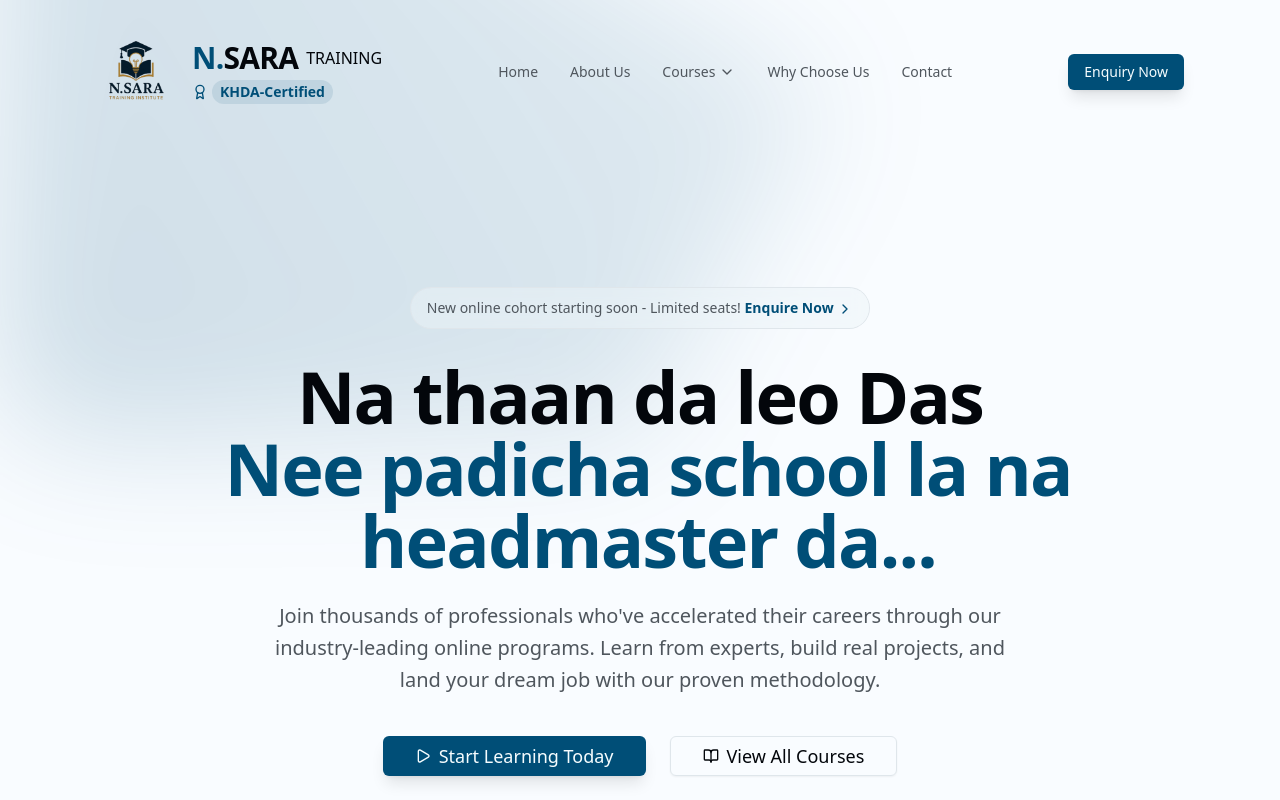
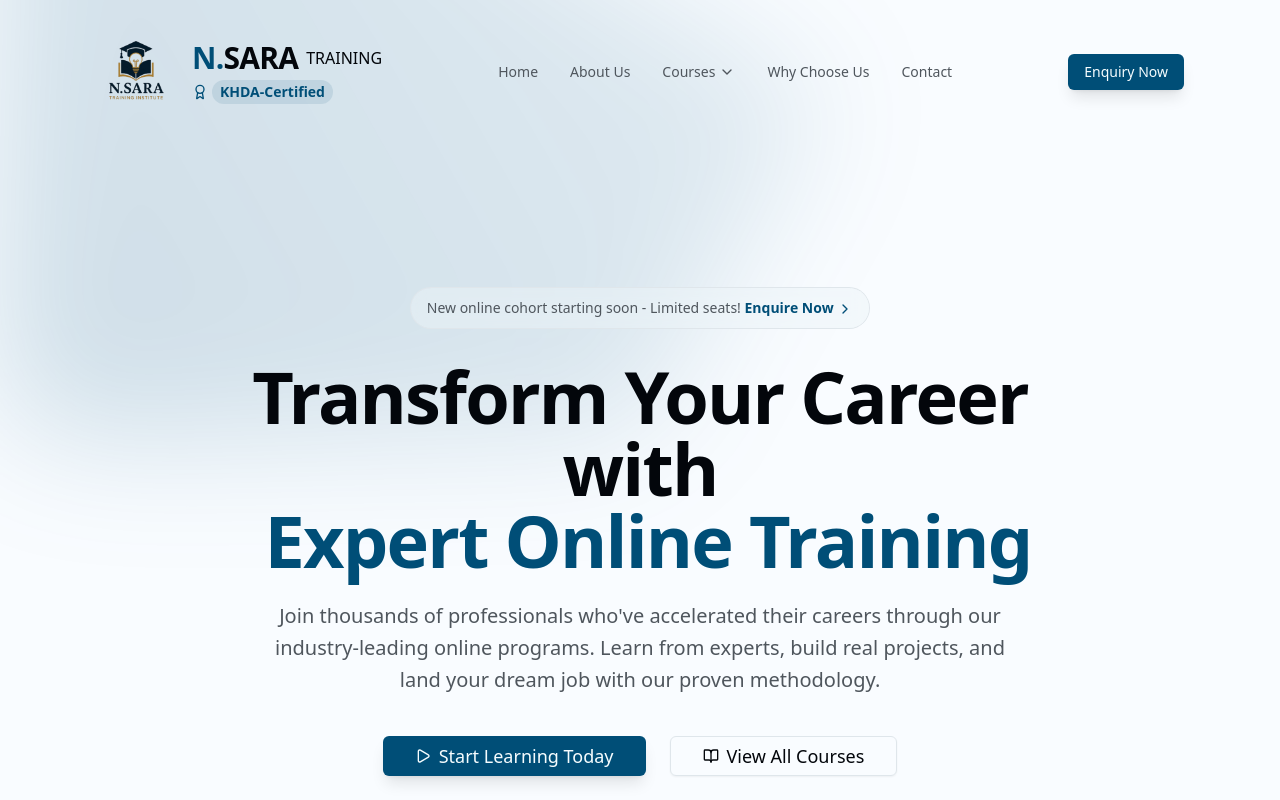
Before and after one commit to sruthirajalakshmi-15/nsara-training-institute, a Next.js app: page / in a window 1280 px wide. Shown: the top 800 px of the page. Built offline with nearby package versions, Linux system fonts and the light colour scheme.

Commit message:
updated src/app/page

```diff
--- a/src/app/page.tsx
+++ b/src/app/page.tsx
@@ -142,8 +142,8 @@ export default function HomePage() {
               </div>
             </div>
             <h1 className="text-4xl font-bold tracking-tight text-foreground sm:text-6xl lg:text-7xl">
-              Na thaan da leo Das
-              <span className="text-primary block lg:inline-block lg:ml-4">Nee padicha school la na headmaster da...</span>
+              Transform Your Career with
+              <span className="text-primary block lg:inline-block lg:ml-4">Expert Online Training</span>
             </h1>
             <p className="mt-6 text-lg leading-8 text-muted-foreground sm:text-xl max-w-3xl mx-auto">
               Join thousands of professionals who&apos;ve accelerated their careers through our industry-leading online programs. Learn from experts, build real projects, and land your dream job with our proven methodology.
```
